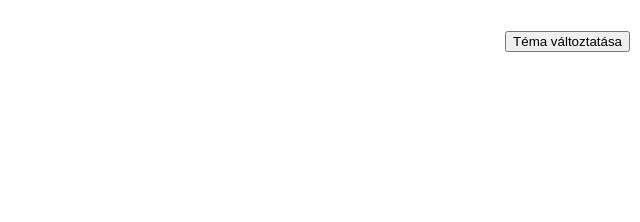
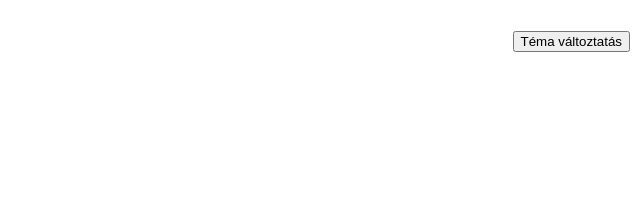
Before and after one commit to Maracujacraft/Maracujacraft.github.io, a plain HTML site: page Index.html in a window 1280 px wide. Shown: the full height of the page, 640-1280 px from the left. Drawn offline with Linux system fonts and the light colour scheme.

Commit message:
index.html fixed

```diff
--- a/Index.html
+++ b/Index.html
@@ -33,7 +33,7 @@
         <li><a href="6. Óra/simonyi.html">6. Óra</a></li>
     </ul>
     <div class="dark-mode-toggle">
-        <button onclick="toggleDarkMode()">Téma változtatása</button>
+        <button onclick="toggleDarkMode()">Téma változtatás</button>
     </div>
 
     <script>
```
